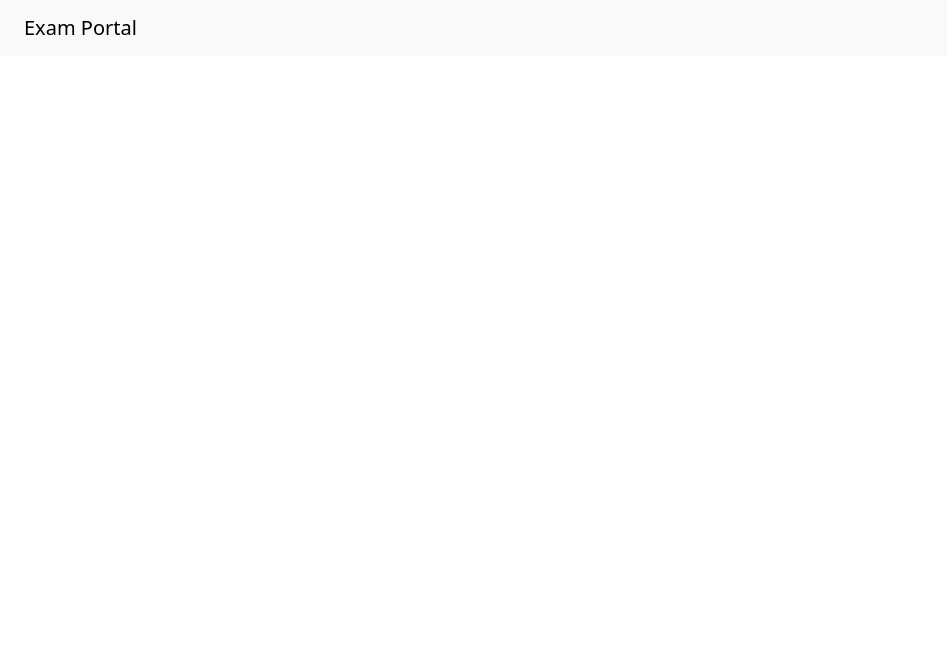
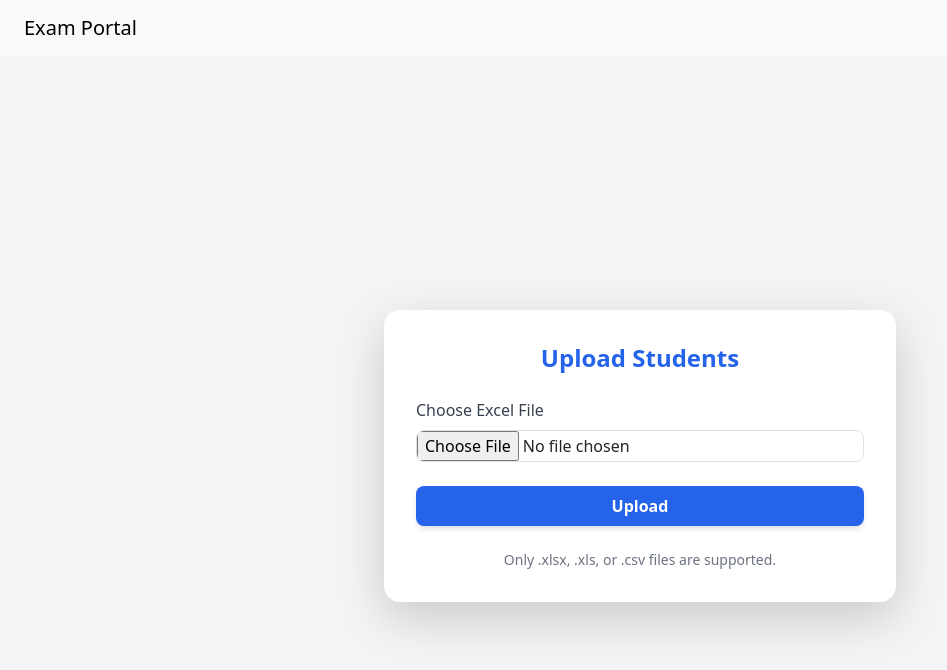
Before and after one commit to Himanshu5204/Examiner, a React (Vite) app in the folder examiner/: page /teacher/UploadStudents in a window 1280 px wide. Before the commit this address had no page. Shown: the top 670 px of the page, without its empty margins (0-947 px from the left). Built offline with nearby package versions, Linux system fonts and the light colour scheme.

Commit message:
teacher can upload student list frontend settled..

```diff
--- a/examiner/src/App.jsx
+++ b/examiner/src/App.jsx
@@ -7,6 +7,7 @@ import Navbar from './pages/Navbar';
 import Profile from './pages/Profile';
 import AdminDashboard from './pages/AdminDashboard';
 import TeacherDashboard from './pages/TeacherDashboard';
+import UploadStudents from "./pages/Teacher/UploadStudents";
 import StudentDashboard from './pages/StudentDashboard';
 import { useAuth } from './pages/Context/AuthContext';
 import ExamPage from './pages/StudentExam/ExamPage';
@@ -14,6 +15,7 @@ import Spinner from './pages/Shared/Spinner';
 
 const isAuthenticated = () => !!localStorage.getItem('token');
 
+// to checks wheather users has correct role to access route false then send to login
 const ProtectedRoute = ({ children }) => {
   const { user } = useAuth();
   return user ? children : <Navigate to='/login' replace />;
@@ -77,7 +79,8 @@ function App() {
               </ProtectedRoute>
             }
           />
-          <Route path="/student/exam/:examId" element={<ExamPage />} />
+          <Route path="/teacher/UploadStudents" element={<UploadStudents />} />
+          <Route path='/student/exam/:examId' element={<ExamPage />} />
         </Routes>
       </Layout>
     </Router>
--- a/examiner/src/pages/Signup.jsx
+++ b/examiner/src/pages/Signup.jsx
@@ -134,6 +134,7 @@ const Signup = () => {
             className='form-control'
             id='password'
             name='password'
+            minLength={10}
             placeholder='Password'
             value={form.password}
             onChange={handleChange}
--- a/examiner/src/pages/Teacher/Sidebar.jsx
+++ b/examiner/src/pages/Teacher/Sidebar.jsx
@@ -1,5 +1,5 @@
 // src/pages/Teacher/Sidebar.jsx
-import { BookOpen, Users, CalendarDays, LogOut } from 'lucide-react';
+import { BookOpen, Users,FileUp , CalendarDays, LogOut } from 'lucide-react';
 import { Link } from 'react-router-dom';
 import React from 'react';
 import { useAuth } from '../Context/AuthContext';
@@ -25,6 +25,9 @@ const Sidebar = () => {
         <Link to="/teacher/dashboard" className="hover:text-blue-500 flex items-center gap-2">
           <BookOpen /> Dashboard
         </Link>
+        <Link to="/teacher/uploadStudents" className="hover:text-blue-500 flex items-center gap-2">
+          <FileUp  /> Upload Students
+        </Link>
         <Link to="/teacher/students" className="hover:text-blue-500 flex items-center gap-2">
           <Users /> My Students
         </Link>
--- /dev/null
+++ b/examiner/src/pages/Teacher/UploadStudents.jsx
@@ -0,0 +1,58 @@
+// src/pages/Teacher/UploadStudents.jsx
+import React, { useState } from "react";
+
+const UploadStudents = () => {
+  const [file, setFile] = useState(null);
+
+  const handleFileChange = (e) => {
+    setFile(e.target.files[0]);
+  };
+
+  const handleUpload = (e) => {
+    e.preventDefault();
+    if (!file) {
+      alert("Please select an Excel file first!");
+      return;
+    }
+    // TODO: handle file upload (send to backend API)
+    console.log("Uploading file:", file);
+    alert(`File "${file.name}" uploaded successfully!`);
+  };
+
+  return (
+    <div className="flex justify-center items-center min-h-screen bg-gray-100">
+      <div className="bg-white shadow-lg rounded-2xl p-8 w-full max-w-lg">
+        <h2 className="text-2xl font-bold text-blue-600 mb-6 text-center">
+          Upload Students
+        </h2>
+        <form onSubmit={handleUpload} className="flex flex-col gap-4">
+          <label className="block">
+            <span className="text-gray-700 font-medium">Choose Excel File</span>
+            <input
+              type="file"
+              accept=".xlsx, .xls, .csv"
+              onChange={handleFileChange}
+              className="mt-2 block w-full border border-gray-300 rounded-lg cursor-pointer focus:ring focus:ring-blue-300"
+            />
+          </label>
+          {file && (
+            <div className="text-sm text-green-600">
+              Selected File: <strong>{file.name}</strong>
+            </div>
+          )}
+          <button
+            type="submit"
+            className="bg-blue-600 hover:bg-blue-700 text-white font-semibold py-2 rounded-lg shadow-md transition"
+          >
+            Upload
+          </button>
+        </form>
+        <p className="mt-4 text-gray-500 text-sm text-center">
+          Only .xlsx, .xls, or .csv files are supported.
+        </p>
+      </div>
+    </div>
+  );
+};
+
+export default UploadStudents;
--- /dev/null
+++ b/examiner/src/pages/Teacher/UploadStudentsShortcut.jsx
@@ -0,0 +1,27 @@
+// src/pages/Teacher/UploadStudentsShortcut.jsx
+import { FileUp } from "lucide-react";
+import { useNavigate } from "react-router-dom";
+import UploadStudents from "./UploadStudents";
+
+const UploadStudentsShortcut = () => {
+  const navigate = useNavigate();
+
+  const handleClick = () => {
+    navigate("/teacher/UploadStudents");
+  };
+
+  return (
+    <div
+      onClick={handleClick}
+      className="bg-green-100 hover:bg-green-200 cursor-pointer p-6 rounded-2xl shadow flex items-center gap-4 transition-all duration-200"
+    >
+      <FileUp className="text-green-600" />
+      <div>
+        <h3 className="text-lg font-semibold text-green-800">Upload Students</h3>
+        <p className="text-sm text-green-600">Quick access to upload Excel files</p>
+      </div>
+    </div>
+  );
+};
+
+export default UploadStudentsShortcut;
--- a/examiner/src/pages/TeacherDashboard.jsx
+++ b/examiner/src/pages/TeacherDashboard.jsx
@@ -6,6 +6,8 @@ import UpcomingExams from './Teacher/UpcomingExams';
 import CreateExamShortcut from './Teacher/CreateExamShortcut';
 import NoticeBoard from './Shared/NoticeBoard';
 import EventCalendar from './Shared/EventCalendar';
+import UploadStudentsShortcut from "./Teacher/UploadStudentsShortcut";
+//import UploadStudents from "./Teacher/UploadStudents";
 
 const TeacherDashboard = () => {
   return (
@@ -15,6 +17,8 @@ const TeacherDashboard = () => {
         <Topbar />
         <div className="grid grid-cols-1 lg:grid-cols-3 gap-4 p-4">
           <CreateExamShortcut />
+          <UploadStudentsShortcut />
+          {/* <UploadStudents /> */}
           <UpcomingExams />
           <NoticeBoard />
         </div>
```
